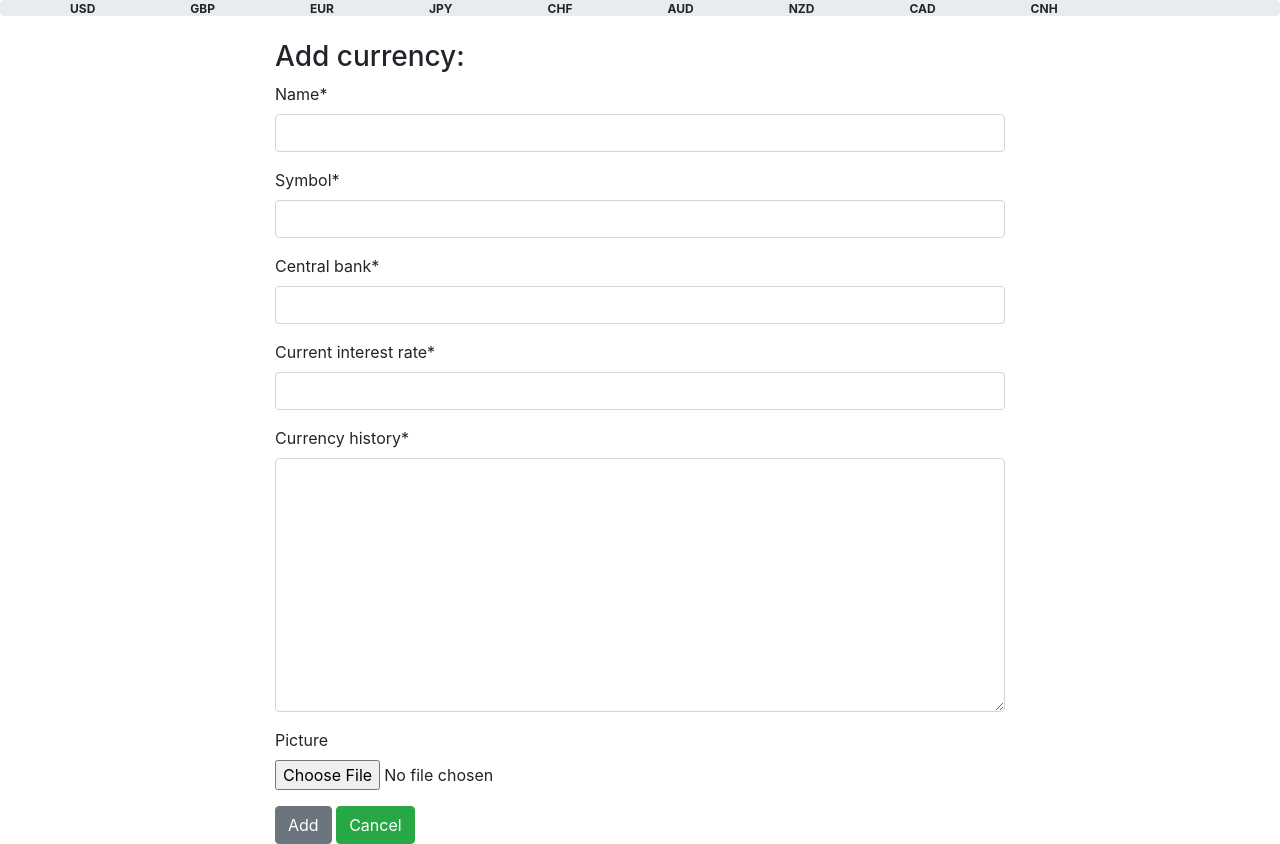
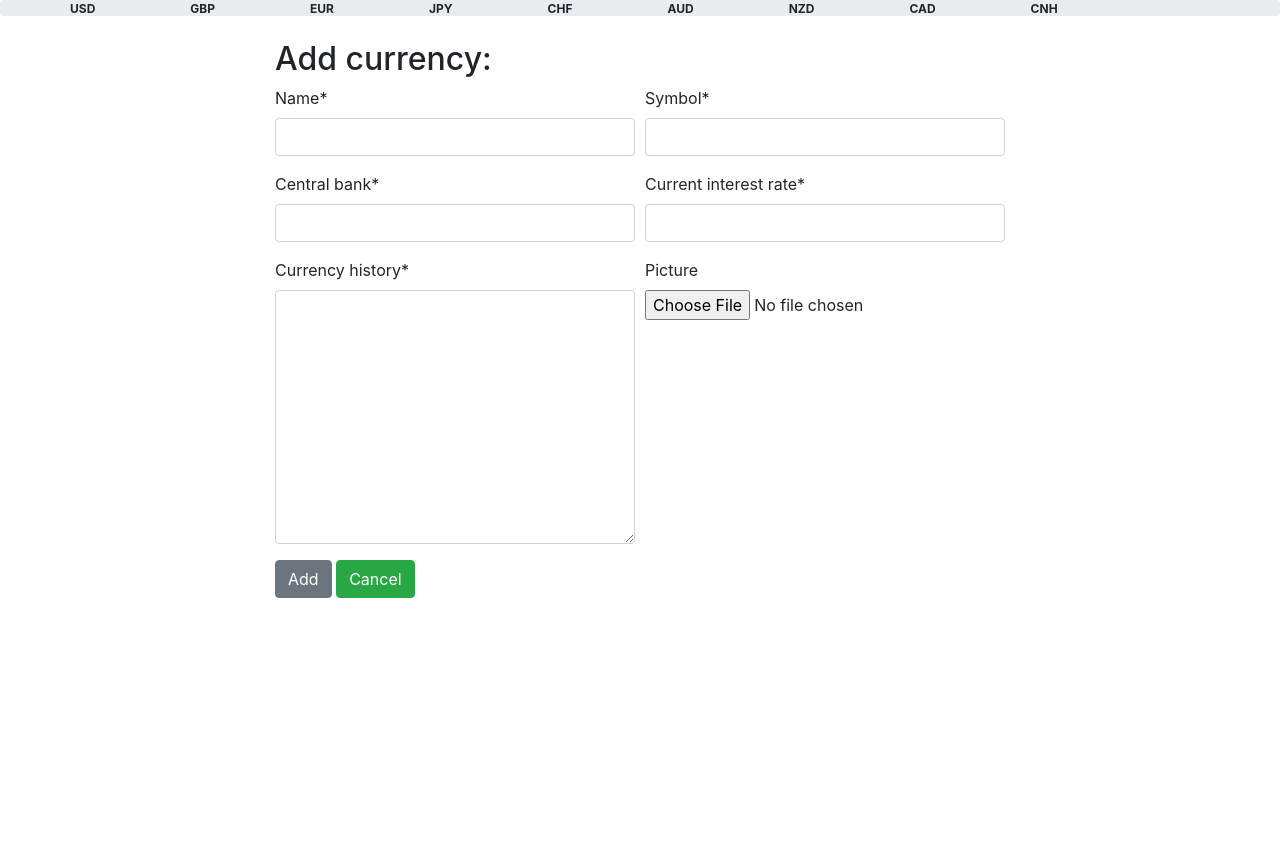
Before and after one commit to KameliyaN/ForexProject, a Django app: page /currencies/add_currency/ in a window 1280 px wide. Shown: the part 96-940 px from the top of the page. After the commit the page ends 694 px from the top, so only its background shows below. Run offline with Django 3.2, Linux system fonts and the light colour scheme; the visitor is signed in with stand-in values (Sample User, id 1); some libraries are stand-ins or nearby versions.

Commit message:
navbar.html added

```diff
--- a/templates/common_app/base.html
+++ b/templates/common_app/base.html
@@ -13,94 +13,7 @@
 </head>
 <body>
 
-<nav class="navbar navbar-expand-lg navbar-dark bg-dark">
-    <a class="navbar-brand" href="{% url 'home' %}">Forex world</a>
-    <button class="navbar-toggler" type="button" data-toggle="collapse" data-target="#navbarText"
-            aria-controls="navbarText" aria-expanded="false" aria-label="Toggle navigation">
-        <span class="navbar-toggler-icon"></span>
-    </button>
-    <div class="collapse navbar-collapse" id="navbarText">
-        <ul class="navbar-nav mr-auto">
-            <li class="nav-item active">
-                <a class="nav-link" href="{% url 'home' %}">Home <span class="sr-only">(current)</span></a>
-            </li>
-            <li class="nav-item">
-                <a class="nav-link" href="{% url 'create article' %}">Add news</a>
-            </li>
-            <li class="nav-item dropdown">
-                <a class="nav-link dropdown-toggle" href="" id="navbarDropdown" role="button" data-toggle="dropdown"
-                   aria-haspopup="true" aria-expanded="false">
-                    Currencies
-                </a>
-                <div class="dropdown-menu" aria-labelledby="navbarDropdown">
-
-                    <a class="dropdown-item" href={% url 'all_currency' %}>Currencies all</a>
-                    <a class="dropdown-item" href="{% url 'live quotes' %}">Live  Quotes</a>
-                    <a class="dropdown-item" href="{% url 'all links' %}">Useful links</a>
-                    <div class="dropdown-divider"></div>
-                    {% if request.user.is_superuser %}
-                        <a class="dropdown-item" href="{% url 'add currency' %}">Add currency</a>
-                        <a class="dropdown-item" href="{% url 'add category' %}">Add category</a>
-                        <a class="dropdown-item" href="{% url 'add links' %}">Add link</a>
-                    {% endif %}
-
-                </div>
-            </li>
-        </ul>
-        <span class="navbar-text">
-             {% if user.is_authenticated %}
-                 Hello,{{ user.username }}!
-                 <ul class="navbar-nav mr-auto">
-                     <li class="nav-item active">
-                        <a class="nav-link" href="{% url 'logout' %}">Log out</a>
-                     </li>
-                     <li class="navbar-nav mr-auto">
-                          <a class="nav-link" href="{% url 'user-profile' %}">Profile</a>
-                     </li>
-                     {% if user.is_superuser %}
-                         <li class="navbar-nav mr-auto">
-                          <a class="nav-link" href="{% url 'admin:index' %}">Admin</a>
-                     </li>
-
-                     {% endif %}
-                      </ul>
-
-
-             {% else %}
-                 Start your forex journey here!
-                 <ul class="navbar-nav mr-auto">
-                     <li class="nav-item active">
-                        <a class="nav-link" href="{% url 'login' %}">Log in</a>
-                     </li>
-                    <li class="nav-item active">
-                        <a class="nav-link" href="{% url 'signup' %}">Sign up</a>
-                    </li>
-                  </ul>
-             {% endif %}
-
-    </span>
-    </div>
-</nav>
-<div class="progress">
-    <div class="container color-white">
-        <div class="row" style="text-align: center">
-            <div style="margin-right: 95px"><p><strong> USD </strong></p></div>
-            <div style="margin-right: 95px"><p><strong>GBP </strong></p></div>
-            <div style="margin-right: 95px"><p><strong>EUR </strong></p></div>
-            <div style="margin-right: 95px"><p><strong>JPY </strong></p></div>
-            <div style="margin-right: 95px"><p><strong>CHF </strong></p></div>
-            <div style="margin-right: 95px"><p><strong>AUD </strong></p></div>
-            <div style="margin-right: 95px"><p><strong>NZD </strong></p></div>
-            <div style="margin-right: 95px"><p><strong>CAD </strong></p></div>
-            <div style="margin-right: 95px"><p><strong>CNH </strong></p></div>
-
-
-        </div>
-
-    </div>
-</div>
-
-
+{% include 'common_app/navbar.html' %}
 <br>
 <div class="container">
     <div class="row justify-content-center">
--- /dev/null
+++ b/templates/common_app/navbar.html
@@ -0,0 +1,86 @@
+<nav class="navbar navbar-expand-lg navbar-dark bg-dark">
+    <a class="navbar-brand" href="{% url 'home' %}">Forex world</a>
+    <button class="navbar-toggler" type="button" data-toggle="collapse" data-target="#navbarText"
+            aria-controls="navbarText" aria-expanded="false" aria-label="Toggle navigation">
+        <span class="navbar-toggler-icon"></span>
+    </button>
+    <div class="collapse navbar-collapse" id="navbarText">
+        <ul class="navbar-nav mr-auto">
+            <li class="nav-item active">
+                <a class="nav-link" href="{% url 'home' %}">Home <span class="sr-only">(current)</span></a>
+            </li>
+            <li class="nav-item">
+                <a class="nav-link" href="{% url 'create article' %}">Add news</a>
+            </li>
+            <li class="nav-item dropdown">
+                <a class="nav-link dropdown-toggle" href="" id="navbarDropdown" role="button" data-toggle="dropdown"
+                   aria-haspopup="true" aria-expanded="false">
+                    Currencies
+                </a>
+                <div class="dropdown-menu" aria-labelledby="navbarDropdown">
+
+                    <a class="dropdown-item" href={% url 'all_currency' %}>Currencies all</a>
+                    <a class="dropdown-item" href="{% url 'live quotes' %}">Live Quotes</a>
+                    <a class="dropdown-item" href="{% url 'all links' %}">Useful links</a>
+                    <div class="dropdown-divider"></div>
+                    {% if request.user.is_superuser %}
+                        <a class="dropdown-item" href="{% url 'add currency' %}">Add currency</a>
+                        <a class="dropdown-item" href="{% url 'add category' %}">Add category</a>
+                        <a class="dropdown-item" href="{% url 'add links' %}">Add link</a>
+                    {% endif %}
+
+                </div>
+            </li>
+        </ul>
+        <span class="navbar-text">
+             {% if user.is_authenticated %}
+                 Hello,{{ user.username }}!
+                 <ul class="navbar-nav mr-auto">
+                     <li class="nav-item active">
+                        <a class="nav-link" href="{% url 'logout' %}">Log out</a>
+                     </li>
+                     <li class="navbar-nav mr-auto">
+                          <a class="nav-link" href="{% url 'user-profile' %}">Profile</a>
+                     </li>
+                     {% if user.is_superuser %}
+                         <li class="navbar-nav mr-auto">
+                          <a class="nav-link" href="{% url 'admin:index' %}">Admin</a>
+                     </li>
+
+                     {% endif %}
+                      </ul>
+
+
+             {% else %}
+                 Start your forex journey here!
+                 <ul class="navbar-nav mr-auto">
+                     <li class="nav-item active">
+                        <a class="nav-link" href="{% url 'login' %}">Log in</a>
+                     </li>
+                    <li class="nav-item active">
+                        <a class="nav-link" href="{% url 'signup' %}">Sign up</a>
+                    </li>
+                  </ul>
+             {% endif %}
+
+    </span>
+    </div>
+</nav>
+<div class="progress">
+    <div class="container color-white">
+        <div class="row" style="text-align: center">
+            <div style="margin-right: 95px"><p><strong> USD </strong></p></div>
+            <div style="margin-right: 95px"><p><strong>GBP </strong></p></div>
+            <div style="margin-right: 95px"><p><strong>EUR </strong></p></div>
+            <div style="margin-right: 95px"><p><strong>JPY </strong></p></div>
+            <div style="margin-right: 95px"><p><strong>CHF </strong></p></div>
+            <div style="margin-right: 95px"><p><strong>AUD </strong></p></div>
+            <div style="margin-right: 95px"><p><strong>NZD </strong></p></div>
+            <div style="margin-right: 95px"><p><strong>CAD </strong></p></div>
+            <div style="margin-right: 95px"><p><strong>CNH </strong></p></div>
+
+
+        </div>
+
+    </div>
+</div>
--- a/templates/currencies/currency_add.html
+++ b/templates/currencies/currency_add.html
@@ -1,11 +1,38 @@
 {% extends 'common_app/base.html' %}
 {% load crispy_forms_filters %}
 {% block body_block %}
-    <form method="POST" action="" enctype="multipart/form-data">
-        <h3>Add currency:</h3>
+    <form method="post" action="" enctype="multipart/form-data">
+
         {% csrf_token %}
-        {{ form|crispy }}
+        <h2>Add currency:</h2>
+        <div class="form-row">
+            <div class="form-group col-md-6 mb-0">
+                {{ form.name|as_crispy_field }}
+            </div>
+            <div class="form-group col-md-6 mb-0">
+                {{ form.symbol|as_crispy_field }}
+            </div>
+        </div>
+        <div class="form-row">
+            <div class="form-group col-md-6 mb-0">
+                {{ form.central_bank|as_crispy_field }}
+            </div>
+            <div class="form-group col-md-6 mb-0">
+                {{ form.current_interest_rate|as_crispy_field }}
+            </div>
+        </div>
 
+        <div class="form-row">
+            <div class="form-group col-md-6 mb-0">
+                {{ form.currency_history|as_crispy_field }}
+            </div>
+            <div class="form-group col-md-6 mb-0">
+
+
+                {{ form.picture|as_crispy_field }}
+            </div>
+
+        </div>
 
         <button type="submit" class="btn btn-secondary">Add</button>
         <a class="btn btn-success" href="javascript:history.back()">Cancel</a>
```
